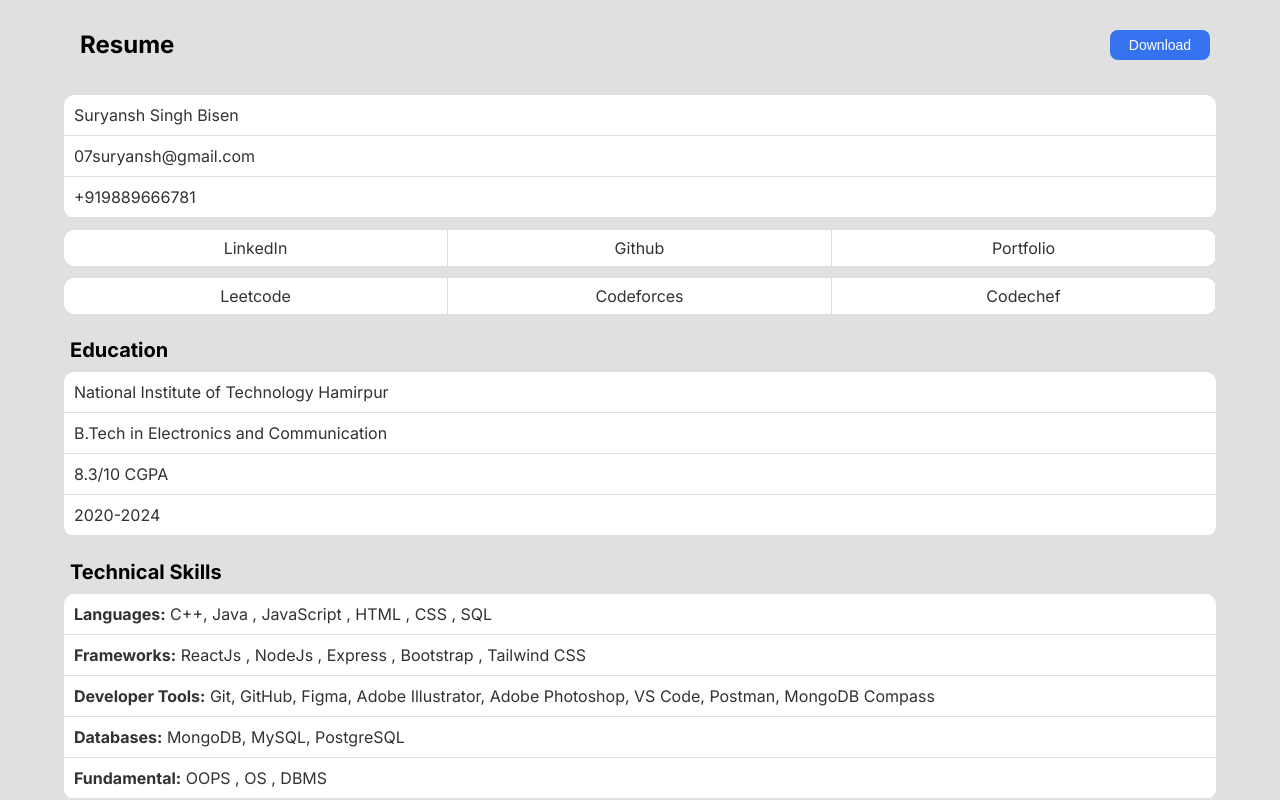
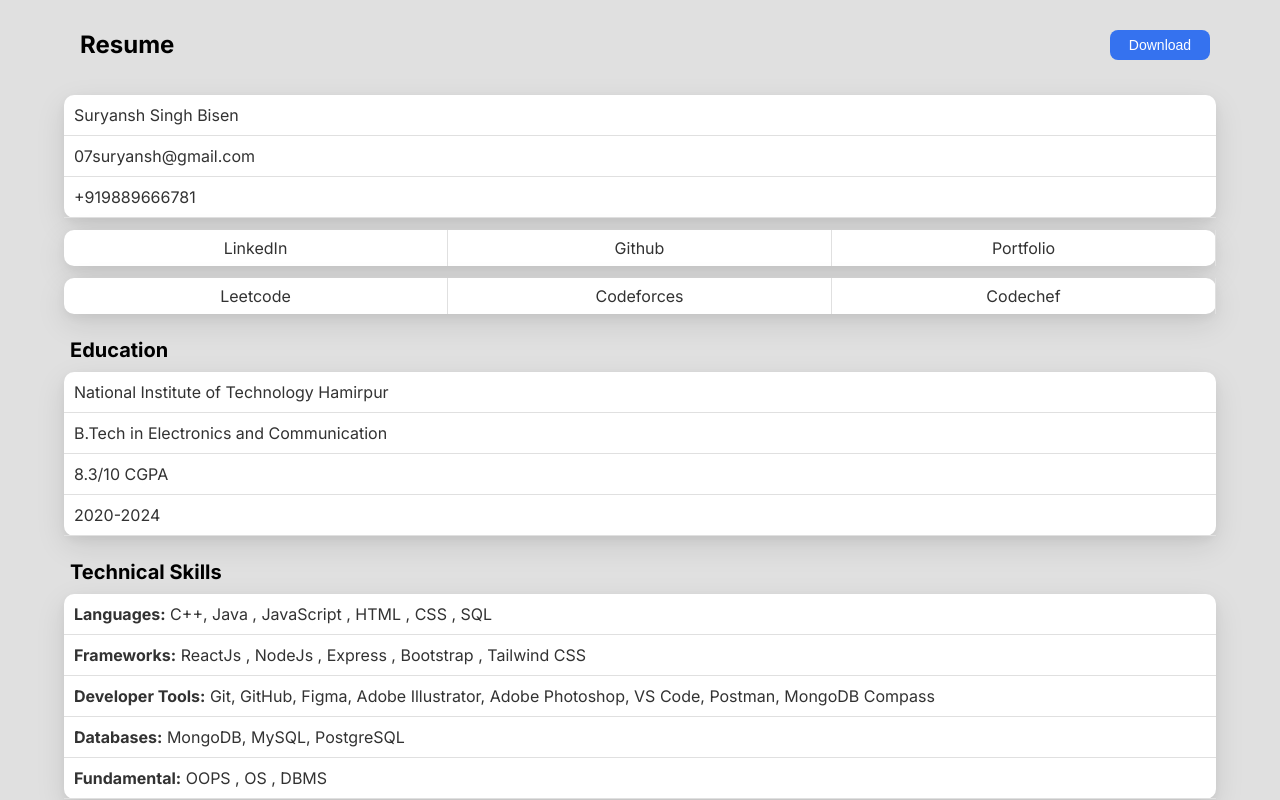
Before and after one commit to 07suryansh/next-resume, a Next.js app: page / in a window 1280 px wide. Shown: the top 800 px of the page. Built offline with nearby package versions, Linux system fonts and the light colour scheme.

Commit message:
updated shadow

```diff
--- a/app/page.css
+++ b/app/page.css
@@ -96,6 +96,8 @@
     flex-direction: column;
     border-radius: 10px;
     margin: 6px;
+    box-shadow: 0px 10px 30px rgba(0, 0, 0, 0.1), /* Soft, large shadow */
+              0px 4px 10px rgba(0, 0, 0, 0.05); /* Subtle inner shadow */
 }
 .info-v>span{
     border-bottom: 1px solid #e0e0e0;
@@ -112,6 +114,8 @@
     border-radius: 10px;
     margin: 6px;
     justify-content: space-evenly;
+    box-shadow: 0px 10px 30px rgba(0, 0, 0, 0.1), /* Soft, large shadow */
+              0px 4px 10px rgba(0, 0, 0, 0.05); /* Subtle inner shadow */
 }
 .info-h>span{
     border-right: 1px solid #e0e0e0;
```
